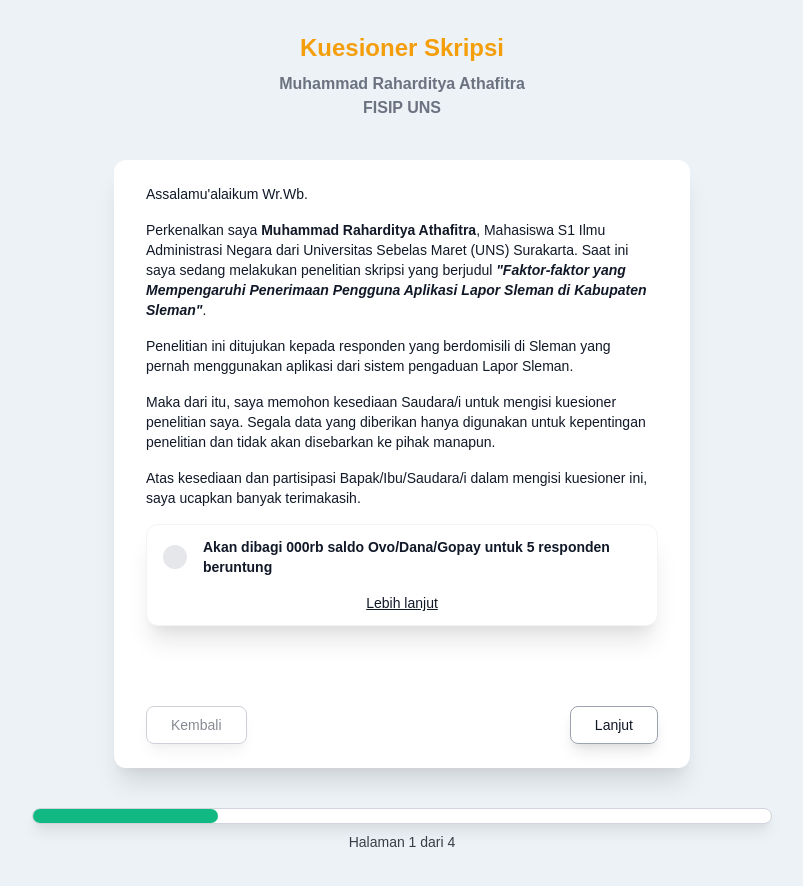
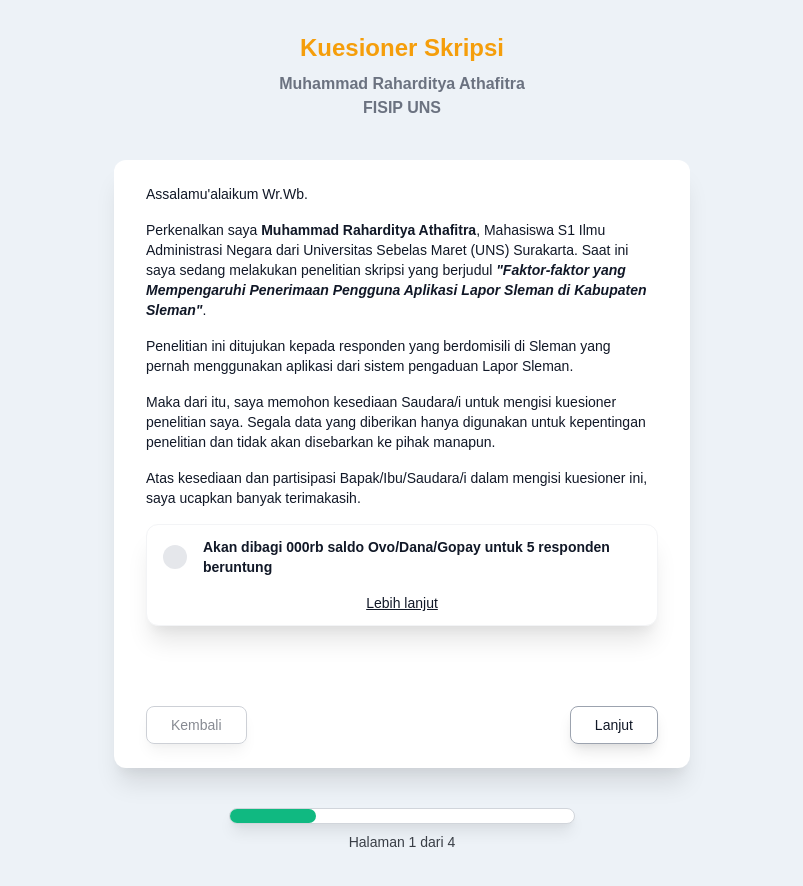
Before and after one commit to Asebodi/skripsi-form, a React (Create React App) app: page / in a window 1280 px wide. Shown: the top 886 px of the page, without its empty margins (238-1041 px from the left). Built offline with nearby package versions, Linux system fonts and the light colour scheme.

Commit message:
Styling update for progress bar on desktop

```diff
--- a/src/pages/Index.jsx
+++ b/src/pages/Index.jsx
@@ -146,6 +146,7 @@ export default function Index() {
         </div>
       </main>
 
+      <div className="max-w-xl mx-auto">
         <div className="h-4 border w-3/5 mx-auto border-gray-300 shadow-lg rounded-full bg-white mt-10">
           <div
             className={`h-full bg-green-500 rounded-full transition-all duration-150 ${
@@ -161,5 +162,6 @@ export default function Index() {
         </div>
         <p className="text-center text-sm mt-2">Halaman {pos + 1} dari 4</p>
       </div>
+    </div>
   );
 }
```
Lines whose indentation alone changed are shown as unchanged.
